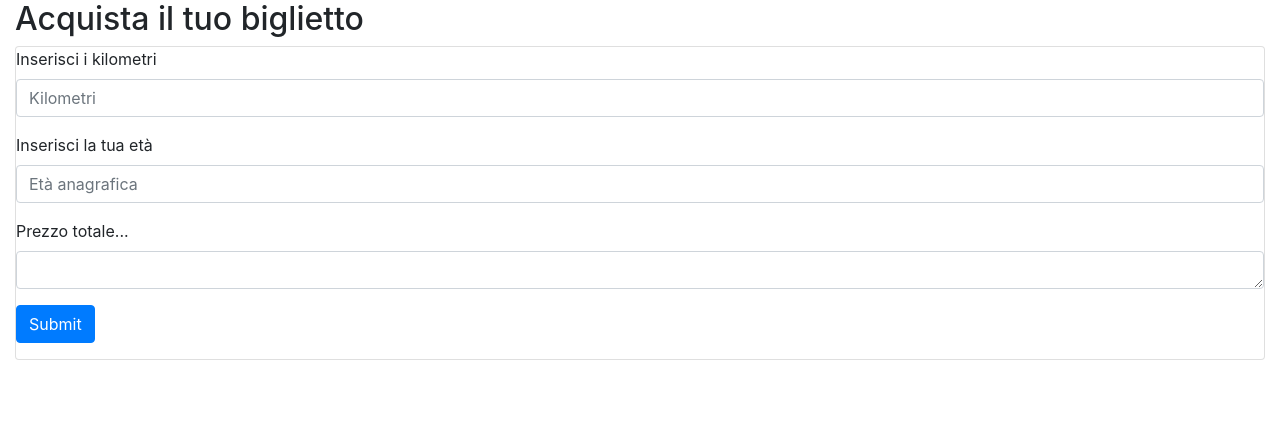
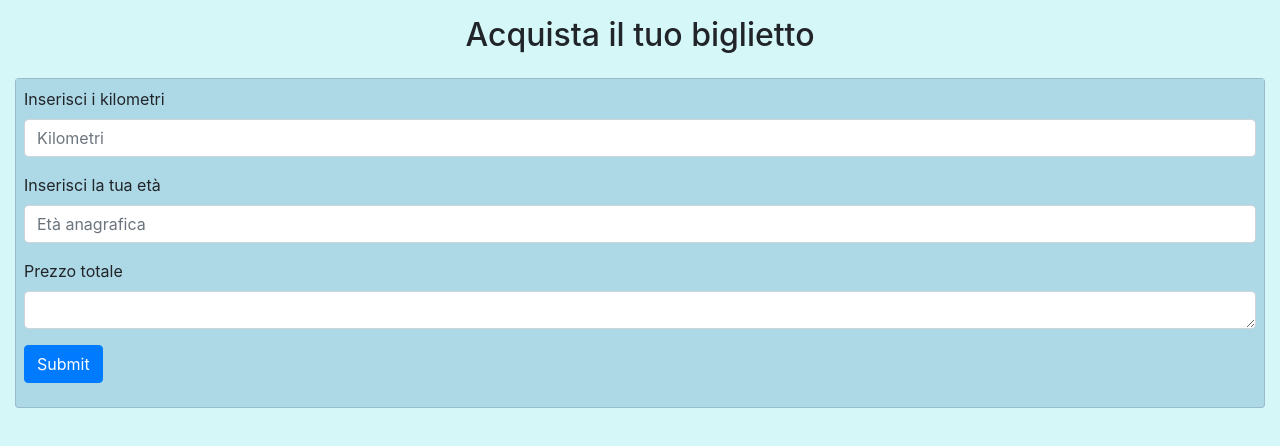
Before and after one commit to serena-peschiaroli/js-biglietto-treno, a plain HTML site: page index.html in a window 1280 px wide. Drawn offline with nearby package versions, Linux system fonts and the light colour scheme.

Commit message:
Add: colors

```diff
--- a/css/styles.css
+++ b/css/styles.css
@@ -0,0 +1,12 @@
+body {
+    background-color: rgb(213, 247, 247);
+}
+
+.lightblue-bg {
+    background-color: lightblue;
+}
+
+.silver-bg {
+    background-color: silver;
+
+}
--- a/index.html
+++ b/index.html
@@ -11,11 +11,11 @@
 <body>
     <div class="container-fluid">
         <div class="row">
-            <div class="col">
-                <h2>Acquista il tuo biglietto</h2>
-                <div class="card">
-                    <div class="form-wrapper mb-3">
-                        <form id="quoteForm">
+            <div class="col-12 justify-content-center align-items-center">
+                <h2 class="mt-3 mb-4 text-center">Acquista il tuo biglietto</h2>
+                <div class="card lightblue-bg">
+                    <div class="form-wrapper mb-3 silver">
+                        <form id="quoteForm" class="p-2 lightblue-bg align-items-center justify-content-center">
 
                             <div class="form-group">
                               <label for="TotalKm">Inserisci i kilometri</label>
@@ -26,7 +26,7 @@
                               <input type="text" class="form-control" id="age" placeholder="Età anagrafica">
                             </div>
                             <div class="form-group">
-                                <label for="PriceQuote">Prezzo totale...</label>
+                                <label for="PriceQuote">Prezzo totale</label>
                                 <textarea class="form-control" id="PriceQuote" rows="1"></textarea>
                             </div>
                             <button type="submit" id="submitInfo" class="btn btn-primary">Submit</button>
```
